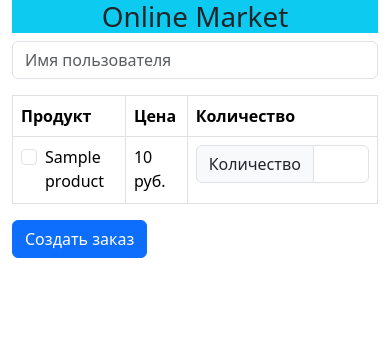
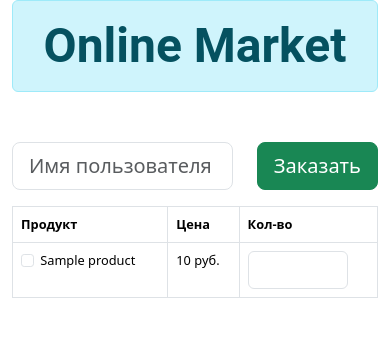
Before and after one commit to MikesoWeb/Flask-Order-Manager, a Python web app: template market/templates/market/index.html in a window 390 px wide. Shown: the top 337 px of the page. Run offline with Jinja, Linux system fonts and the light colour scheme; the template is opened without the code that fills it: most values are stand-ins (such as "Sample title", 1, 10 or a date in 2020).

Commit message:
'home_page_link_order'

```diff
--- a/market/static/css/style.css
+++ b/market/static/css/style.css
@@ -0,0 +1,34 @@
+
+.footer {
+    position: relative;
+    bottom: 20px;
+    width: 100%;
+    text-align: center;
+
+
+}
+
+.order-link {
+    color: rgb(140, 255, 0);
+    text-decoration: underline;
+}
+
+
+
+
+@media (max-width: 400px) {
+
+    .table td,
+    .table th {
+        font-size: 0.8rem;
+    }
+}
+
+@media only screen and (max-width: 768px) {
+    .footer {
+        position: fixed;
+        bottom: 0;
+        left: 0;
+        right: 0;
+    }
+}
--- a/market/templates/market/index.html
+++ b/market/templates/market/index.html
@@ -2,81 +2,63 @@
 
 {% block content %}
 
-
 <div class="container">
-  <h1 class="text-center bg-info">Online Market</h1>
+  <h1 class="text-center market-header alert alert-info">Online Market</h1>
   <div class="row justify-content-center">
     <div class="col-md-10">
       <form id="market-form">
         <div class="mb-3">
-          <input type="text" class="form-control" id="user_name" name="user_name" placeholder="Имя пользователя">
+
+          <div class="d-flex justify-content-end">
+            <input type="text" class="form-control form-control-lg me-4" id="user_name" name="user_name" placeholder="Имя пользователя">
+            <button id="submit-btn" type="submit" class="btn btn-success btn-lg">Заказать</button>
+          </div>
         </div>
 
         <table class="table table-bordered">
           <thead>
-            <tr>
-              <th>Продукт</th>
-              <th>Цена</th>
-              <th>Количество</th>
+            <tr class="bg-secondary text-white">
+              <th class="col-md-8">Продукт</th>
+              <th class="col-md-2">Цена</th>
+              <th class="col-md-2">Кол-во</th>
             </tr>
           </thead>
           <tbody>
             {% for product in products %}
             <tr>
-                <td>
+              <td class="col-md-8">
                 <div class="form-check">
-                    <input class="form-check-input" type="checkbox" name="product_{{ product.id }}" value="{{ product.id }}" id="product_{{ product.id }}">
+                  <input class="form-check-input" type="checkbox" name="product_{{ product.id }}"
+                    value="{{ product.id }}" id="product_{{ product.id }}">
                   <label class="form-check-label" for="product_{{ product.id }}">{{ product.name }}</label>
                 </div>
               </td>
-                <td>{{ product.price }} руб.</td>
-                <td>
+              <td class="col-md-2">{{ product.price }} руб.</td>
+              <td class="col-md-2">
                 <div class="input-group">
-                    <label class="input-group-text" for="quantity_{{ product.id }}">Количество</label>
-                    <input type="number" id="quantity_{{ product.id }}" name="quantity[]" min="1" class="form-control" aria-label="Quantity" aria-describedby="quantity_{{ product.id }}">
+                  <input type="number" id="quantity_{{ product.id }}" name="quantity[]" min="1" class="form-control"
+                    aria-label="Quantity" aria-describedby="quantity_{{ product.id }}">
                 </div>
               </td>
             </tr>
             {% endfor %}
           </tbody>
         </table>
-        <button id="submit-btn" type="submit" class="btn btn-primary">Создать заказ</button>
       </form>
     </div>
+
   </div>
 </div>
+<style>
+  .market-header {
+    font-family: 'Roboto', sans-serif;
+    font-weight: 700;
+    font-size: 48px;
+    margin-bottom: 50px;
+  }
 
-<script>
-  const form = document.querySelector('#market-form');
-  const submitBtn = document.querySelector('#submit-btn');
-
-  form.addEventListener('submit', (event) => {
-    event.preventDefault();
-
-    const selectedProducts = document.querySelectorAll('input[type="checkbox"]:checked');
-    const data = {
-      user_name: document.querySelector('#user_name').value,
-      products: [],
-      quantities: []
-    };
-
-    selectedProducts.forEach((product) => {
-      const productId = product.value;
-      const quantityInput = document.querySelector(`#quantity_${productId}`);
-      const quantity = quantityInput.value;
-      data.products.push(productId);
-      data.quantities.push(quantity);
-    });
-
-    const xhr = new XMLHttpRequest();
-    xhr.open('POST', '/');
-    xhr.setRequestHeader('Content-Type', 'application/json');  // Добавляем заголовок Content-Type
-    xhr.onload = () => {
-      window.location.href = xhr.responseURL;
-    };
-    xhr.send(JSON.stringify(data));
-  });
-</script>
-
-
+  input[type="number"] {
+    max-width: 100px;
+  }
+</style>
 {% endblock content %}
--- a/market/templates/market/layout.html
+++ b/market/templates/market/layout.html
@@ -5,13 +5,13 @@
     <meta charset="UTF-8">
     <meta http-equiv="X-UA-Compatible" content="IE=edge">
     <meta name="viewport" content="width=device-width, initial-scale=1.0">
-    <link rel="stylesheet" href="https://cdnjs.cloudflare.com/ajax/libs/font-awesome/5.15.3/css/all.min.css"
-        integrity="sha512-PVErc1Esf6RiU6zAkOjA0re6lGQ6Vq3rQQKjnvTwpdtY8gkzVxJEGbPOQ45XjZpg8Fwx7V0npJieIv0VW++K8g=="
-        crossorigin="anonymous" referrerpolicy="no-referrer" />
+
     <link href="https://cdn.jsdelivr.net/npm/bootstrap@5.3.0-alpha1/dist/css/bootstrap.min.css" rel="stylesheet"
         integrity="sha384-GLhlTQ8iRABdZLl6O3oVMWSktQOp6b7In1Zl3/Jr59b6EGGoI1aFkw7cmDA6j6gD" crossorigin="anonymous">
-        <link rel="stylesheet" href="{{ url_for('static', filename='css/style.css') }}">
-    <title>Document</title>
+    <link rel="stylesheet" href="{{ url_for('static', filename='css/style.css') }}">
+
+
+    <title>Online Market</title>
 </head>
 
 <body>
@@ -20,6 +20,7 @@
     <script src="https://cdn.jsdelivr.net/npm/bootstrap@5.3.0-alpha1/dist/js/bootstrap.bundle.min.js"
         integrity="sha384-w76AqPfDkMBDXo30jS1Sgez6pr3x5MlQ1ZAGC+nuZB+EYdgRZgiwxhTBTkF7CXvN"
         crossorigin="anonymous"></script>
+    <script src="{{ url_for('static', filename='js/index.js') }}"></script>
 </body>
 
 </html>
```
Also changed, not shown: app.py (+2 -25 lines), market/__init__.py (+18 -1 lines), market/admin/views.py (added, +62 -0 lines), market/forms.py (+5 -3 lines), market/models.py (+8 -5 lines), market/routes.py (+5 -5 lines), market/static/js/index.js (added, +29 -0 lines), market/templates/admin/index.html (added, +31 -0 lines), market/templates/market/order_details.html (+10 -8 lines), market/utils.py (+23 -10 lines), requirements.txt (added, +20 -0 lines), 1 other file. Lines whose indentation alone changed are shown as unchanged.
